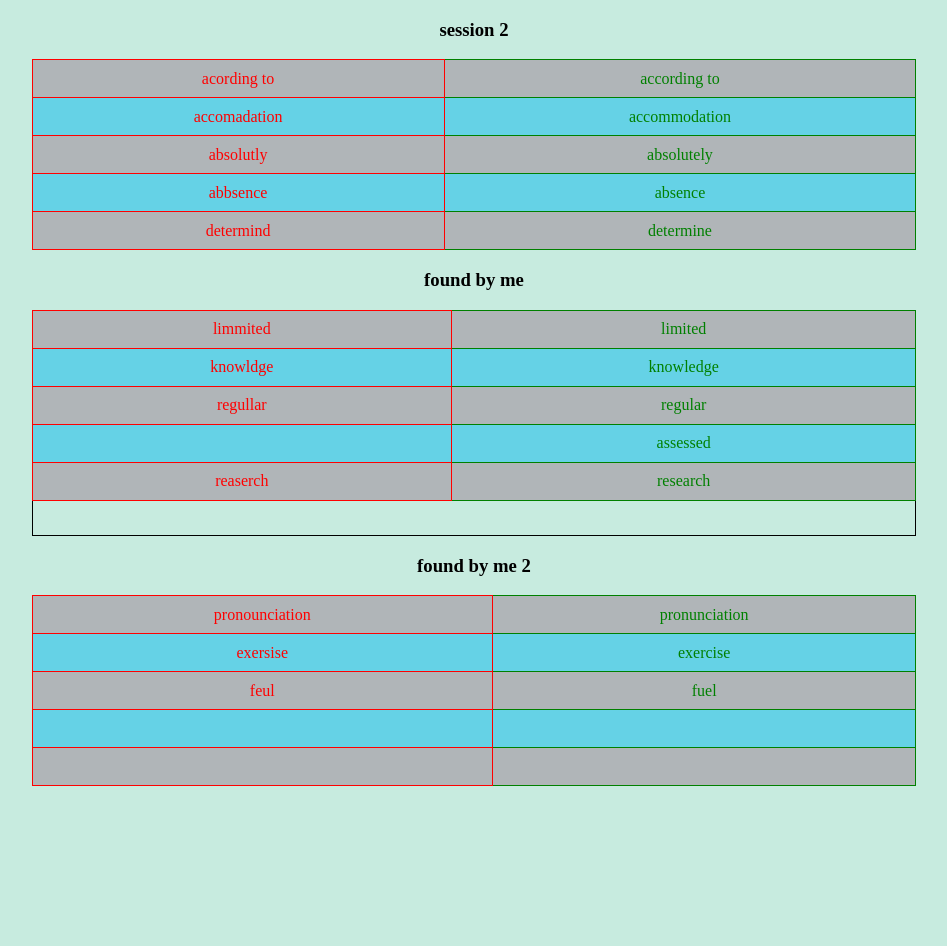
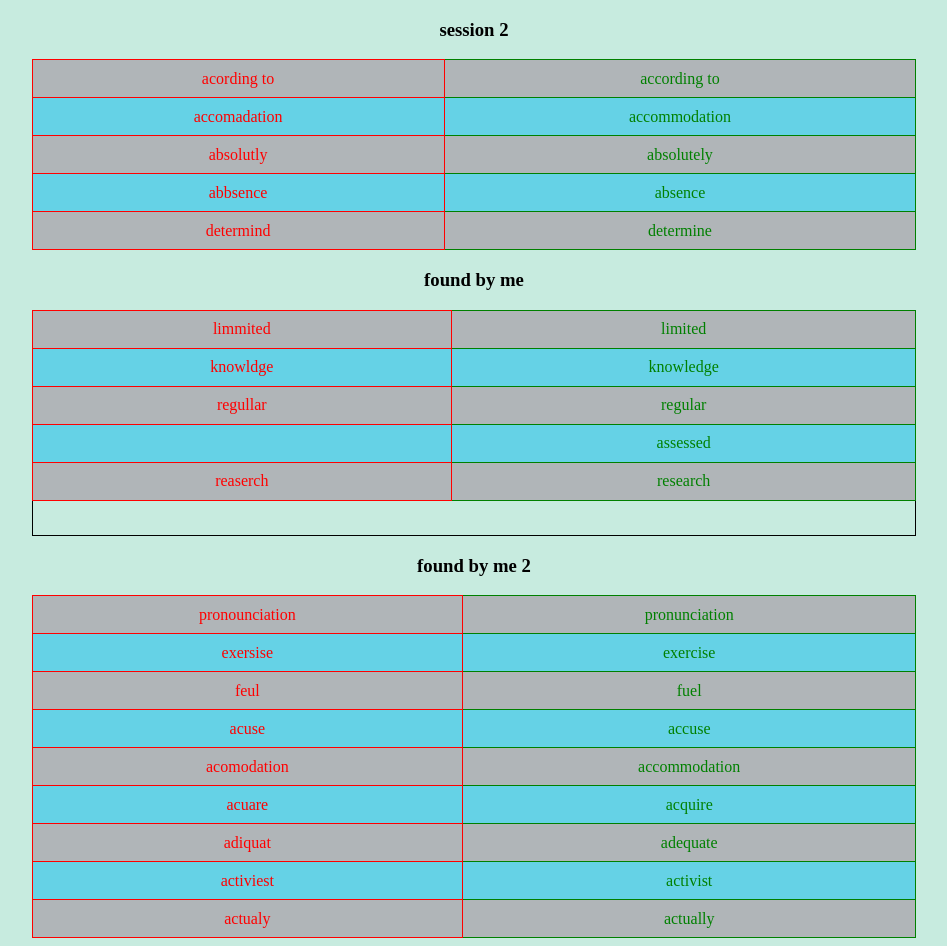
Before and after one commit to sasanAkbari80/IELTS, a plain HTML site: page dictation/dictation1.html in a window 1280 px wide. Shown: the whole page, without its empty margins (166-1113 px from the left). Before the commit the page ends 800 px from the top, so only its background shows below. Drawn offline with Linux system fonts and the light colour scheme.

Commit message:
Update dictation1.html

```diff
--- a/dictation/dictation1.html
+++ b/dictation/dictation1.html
@@ -73,12 +73,28 @@
             <td class="correct">fuel</td>
           </tr>
           <tr>
-            <td class="wrong"></td>
-            <td class="correct"></td>
+            <td class="wrong">acuse</td>
+            <td class="correct">accuse</td>
           </tr>
           <tr>
-            <td class="wrong"></td>
-            <td class="correct"></td>
+            <td class="wrong">acomodation</td>
+            <td class="correct">accommodation</td>
+          </tr>
+          <tr>
+            <td class="wrong">acuare</td>
+            <td class="correct">acquire</td>
+          </tr>
+          <tr>
+            <td class="wrong">adiquat</td>
+            <td class="correct">adequate</td>
+          </tr>
+          <tr>
+            <td class="wrong">activiest</td>
+            <td class="correct">activist</td>
+          </tr>
+          <tr>
+            <td class="wrong">actualy</td>
+            <td class="correct">actually</td>
           </tr>
       </table>
     </center>
```
